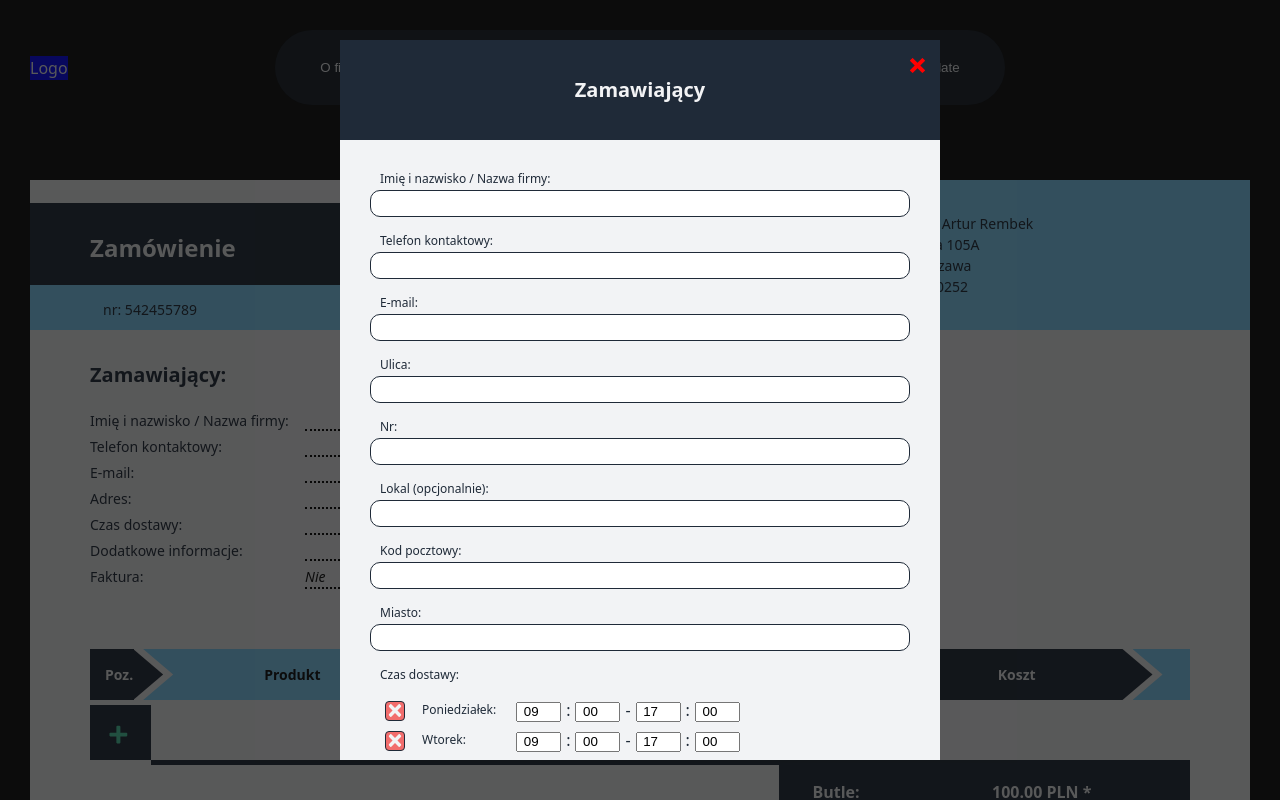
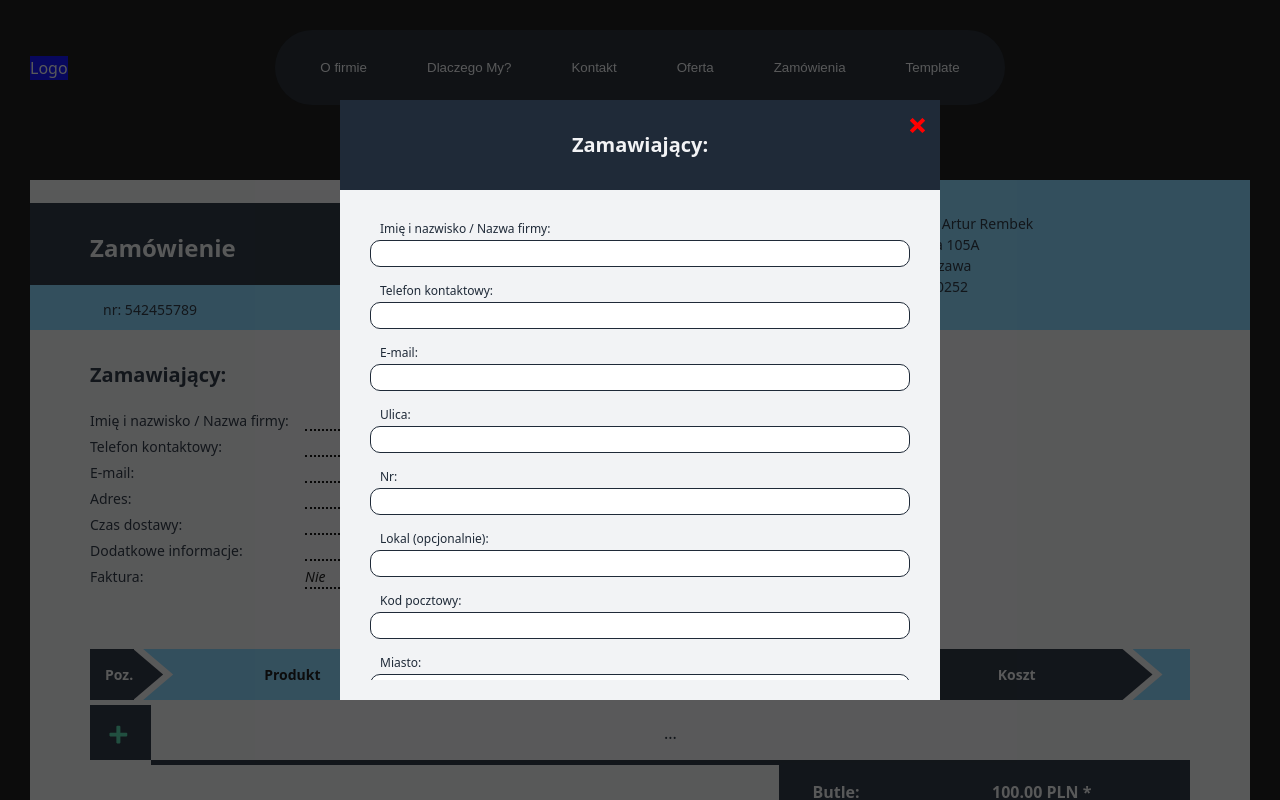
Before and after one commit to AMichalMurawski/butleCO2, a React (Vite) app: page /orders in a window 1280 px wide. Both pictures are taken after a click on the element 395 px from the left and 474 px from the top of the page. Shown: the top 800 px of the page. Built offline with nearby package versions, Linux system fonts and the light colour scheme.

Commit message:
move title from modals and forms to modalConteiner

```diff
--- a/src/components/Forms/ClientForm/ClientForm.styled.ts
+++ b/src/components/Forms/ClientForm/ClientForm.styled.ts
@@ -1,30 +1,10 @@
 import styled from 'styled-components';
-import { H3, P } from '../../../styles/Global.styled';
-
-export const ClientInfoWraper = styled.div`
-  position: relative;
-  display: flex;
-  flex-direction: column;
-`;
-
-export const SubtitleWraper = styled.div`
-  width: 100%;
-  height: 100px;
-  display: flex;
-  justify-content: center;
-  align-items: center;
-  background-color: ${({ theme }) => theme.color.structural};
-  color: ${({theme}) => theme.color.text};
-`;
-
-export const Subtitle = styled(H3)`
-  margin: 0;
-`;
+import { P } from '../../../styles/Global.styled';
 
 export const DataList = styled.div`
   display: flex;
   flex-direction: column;
-  max-height: calc(90vh - 100px);
+  max-height: calc(90vh - 230px);
   flex-grow: 1;
   gap: 15px;
   padding: 30px;
--- a/src/components/Forms/ClientForm/ClientForm.tsx
+++ b/src/components/Forms/ClientForm/ClientForm.tsx
@@ -1,11 +1,8 @@
 import * as Yup from 'yup';
 import {
   CheckboxValue,
-  ClientInfoWraper,
   DataList,
   SubmitButtonConteiner,
-  Subtitle,
-  SubtitleWraper,
   TextareaValue,
   TextValue,
 } from './ClientForm.styled';
@@ -14,7 +11,7 @@ import { theme } from '../../../styles/theme';
 import { Formik, Form } from 'formik';
 import { initialAddress } from '../../../context/Order/initialValues';
 import { addressLabels, addressTypes, weekTimeLabels } from '../../../context/Order/orderKeyof';
-import { AddressProps, DayOfWeek, DayProps } from '../../../context/Order/orderProps';
+import { AddressProps, DayOfWeek, DayProps, FieldType } from '../../../context/Order/orderProps';
 import Input from '../InputField/InputField';
 
 const isFieldRequired = (schema: Yup.ObjectSchema<any>, path: string): boolean => {
@@ -75,16 +72,14 @@ const typeComponentMap = {
 } as const;
 
 interface ModalClientProps<T> {
-  title: string;
   labels: Record<keyof T, string>;
-  types: Record<keyof T, keyof typeof typeComponentMap>;
+  types: Record<keyof T, FieldType>;
   initialValues: T;
   validationSchema: Yup.ObjectSchema<any>;
   onSubmit: (values: T) => void;
 }
 
 const ClientForm = <T extends Record<string, any>>({
-  title,
   labels,
   types,
   initialValues,
@@ -114,13 +109,9 @@ const ClientForm = <T extends Record<string, any>>({
       validateOnBlur={true}
       validateOnChange={false}
     >
-      {({ values }) => {
+      {() => {
         return (
           <Form>
-            <ClientInfoWraper>
-              <SubtitleWraper>
-                <Subtitle>{title}</Subtitle>
-              </SubtitleWraper>
               <DataList>
                 {Object.keys(initialValues).map(key => {
                   const name = String(key as keyof T);
@@ -159,7 +150,6 @@ const ClientForm = <T extends Record<string, any>>({
                   />
                 </SubmitButtonConteiner>
               </DataList>
-            </ClientInfoWraper>
           </Form>
         );
       }}
--- a/src/components/Modals/ModalAddProduct/ModalAddProduct.styled.ts
+++ b/src/components/Modals/ModalAddProduct/ModalAddProduct.styled.ts
@@ -5,15 +5,6 @@ export const AddProductWraper = styled.div`
     height: 75vh;
     display: flex;
     flex-direction: column;
-`
-export const TitleWraper = styled.div`
-    padding: 30px;
-    background-color: ${({ theme }) => theme.color.structural};
-    color: ${({theme}) => theme.color.text};
-`
-
-export const Title = styled(H3)`
-    margin: 0;
 `
 
 export const TransactionToggle = styled.div`
--- a/src/components/Modals/ModalAddProduct/ModalAddProduct.tsx
+++ b/src/components/Modals/ModalAddProduct/ModalAddProduct.tsx
@@ -2,7 +2,7 @@ import React, { useEffect, useState } from 'react';
 import { OrderProductProps, ProductProps } from '../../../context/Order/orderProps';
 import { productsList } from './productsList';
 import IconSvg from '../../Icons/IconSvg';
-import { AddProductWraper, Description, DescriptionWraper, IconSvgWraper, ProductsList, ProductWraper, Title, TitleWraper, TransactionToggle } from './ModalAddProduct.styled';
+import { AddProductWraper, Description, DescriptionWraper, IconSvgWraper, ProductsList, ProductWraper, TransactionToggle } from './ModalAddProduct.styled';
 import { useTheme } from 'styled-components';
 import { useOrder } from '../../../context/Order/OrderContext';
 import { initialOrderProduct } from '../../../context/Order/initialValues';
@@ -32,9 +32,6 @@ const ModalAddProduct: React.FC<ModalAddProductProps> = ({ onSubmit }) => {
 
   return (
     <AddProductWraper>
-      <TitleWraper>
-        <Title>Wybierz produkty:</Title>
-      </TitleWraper>
       <TransactionToggle>
         <Button
           type='button'
--- a/src/components/Modals/ModalConfirmOrder/ModalConfirmOrder.styled.ts
+++ b/src/components/Modals/ModalConfirmOrder/ModalConfirmOrder.styled.ts
@@ -1,15 +1,5 @@
 import styled from "styled-components";
 import { H3, H4, P } from "../../../styles/Global.styled";
-
-export const ConfirmOrderWraper = styled.div`
-`
-
-export const TitleWraper = styled.div`
-    width: 100%;
-    padding: 15px;
-    background-color: ${({ theme }) => theme.color.main};
-    color: ${({theme}) => theme.color.text};
-`
 
 export const Title = styled(H3)`
     margin: 0;
--- a/src/components/Modals/ModalConfirmOrder/ModalConfirmOrder.tsx
+++ b/src/components/Modals/ModalConfirmOrder/ModalConfirmOrder.tsx
@@ -1,7 +1,6 @@
 import React from 'react';
 import { useOrder } from '../../../context/Order/OrderContext';
 import {
-  ConfirmOrderWraper,
   InvoiceWraper,
   SegmentWraper,
   Subtitle,
@@ -9,7 +8,6 @@ import {
   TextTitle,
   TextValue,
   Title,
-  TitleWraper,
 } from './ModalConfirmOrder.styled';
 import { weekTimeLabels } from '../../../context/Order/orderKeyof';
 
@@ -17,10 +15,6 @@ const ModalConfirmOrder: React.FC = () => {
   const { order } = useOrder();
 
   return (
-    <ConfirmOrderWraper>
-      <TitleWraper>
-        <Title>Twoje zamówienie:</Title>
-      </TitleWraper>
       <InvoiceWraper>
         <SegmentWraper>
           <Title>Klient:</Title>
@@ -129,7 +123,6 @@ const ModalConfirmOrder: React.FC = () => {
           </TextLine>
         </SegmentWraper>
       </InvoiceWraper>
-    </ConfirmOrderWraper>
   );
 };
 
--- a/src/components/Modals/ModalConteiner/ModalConteiner.styled.ts
+++ b/src/components/Modals/ModalConteiner/ModalConteiner.styled.ts
@@ -1,4 +1,5 @@
 import styled from 'styled-components';
+import { H3 } from '../../../styles/Global.styled';
 
 interface ModalWraperProps {
   $visible?: boolean;
@@ -42,7 +43,20 @@ export const ModalBox = styled.div<ModalBoxProps>`
   transform: translate(-50%, -50%);
   overflow-Y: hidden;
   transition: top ease-in-out 300ms;
+  height: 75vh;
+  display: flex;
+  flex-direction: column;
 `;
+
+export const TitleWraper = styled.div`
+    padding: 30px;
+    background-color: ${({ theme }) => theme.color.structural};
+    color: ${({theme}) => theme.color.text};
+`
+
+export const Title = styled(H3)`
+    margin: 0;
+`
 
 export const ExitButtonConteiner = styled.div`
   position: absolute;
--- a/src/components/Modals/ModalConteiner/ModalConteiner.tsx
+++ b/src/components/Modals/ModalConteiner/ModalConteiner.tsx
@@ -1,13 +1,11 @@
 import React, { PropsWithChildren, useEffect } from 'react';
-import { ExitButtonConteiner, ModalBox, ModalWraper } from './ModalConteiner.styled';
+import { ExitButtonConteiner, ModalBox, ModalWraper, Title, TitleWraper } from './ModalConteiner.styled';
 import IconSvg from '../../Icons/IconSvg';
 
 interface ModalConteinerProps {
   width?: string;
-  height?: string;
-  color?: string;
-  backgroundColor?: string;
   visible: boolean;
+  title?: string;
   onExit?: () => void;
 }
 
@@ -15,7 +13,8 @@ const ModalConteiner: React.FC<PropsWithChildren<ModalConteinerProps>> = ({
   children,
   visible,
   onExit,
-  width
+  width,
+  title,
 }) => {
 
   const handleClick = (e: any) => {
@@ -39,9 +38,14 @@ const ModalConteiner: React.FC<PropsWithChildren<ModalConteinerProps>> = ({
   return (
     <ModalWraper $visible={visible} onClick={handleClick}>
       <ModalBox $width={width} $visible={visible}>
+        {title &&
+          (<TitleWraper>
+            <Title>{title}</Title>
+          </TitleWraper>)
+        }
         {children}
         <ExitButtonConteiner onClick={handleClick}>
-          <IconSvg name="cross" fill="red" onClick={handleClick}/>
+          <IconSvg name="cross" fill="red" onClick={handleClick} />
         </ExitButtonConteiner>
       </ModalBox>
     </ModalWraper>
--- a/src/components/Modals/ModalsOrder/ModalsOrder.tsx
+++ b/src/components/Modals/ModalsOrder/ModalsOrder.tsx
@@ -10,11 +10,11 @@ const ModalsOrder: React.FC = () => {
 
   return (<>
     <ModalConteiner
+      title='Zamawiający:'
       visible={modals.client}
       onExit={() => modalState('client')}
     >
       <ClientForm
-        title="Zamawiający"
         labels={clientLabels}
         types={clientTypes}
         initialValues={order.client}
@@ -27,11 +27,11 @@ const ModalsOrder: React.FC = () => {
       />
     </ModalConteiner>
     <ModalConteiner
+      title="Faktura"
       visible={modals.company}
       onExit={() => modalState('company')}
     >
       <ClientForm
-        title="Faktura"
         labels={companyLabels}
         types={companyTypes}
         initialValues={order.company}
@@ -44,6 +44,7 @@ const ModalsOrder: React.FC = () => {
       />
     </ModalConteiner>
     <ModalConteiner
+      title='Wybierz produkt:'
       visible={modals.products}
       onExit={() => modalState('products')}
     >
@@ -56,6 +57,7 @@ const ModalsOrder: React.FC = () => {
       />
     </ModalConteiner>
     <ModalConteiner
+      title='Twoje zamówienie:'
       visible={modals.confirm}
       onExit={() => modalState('confirm')}
     >
```
